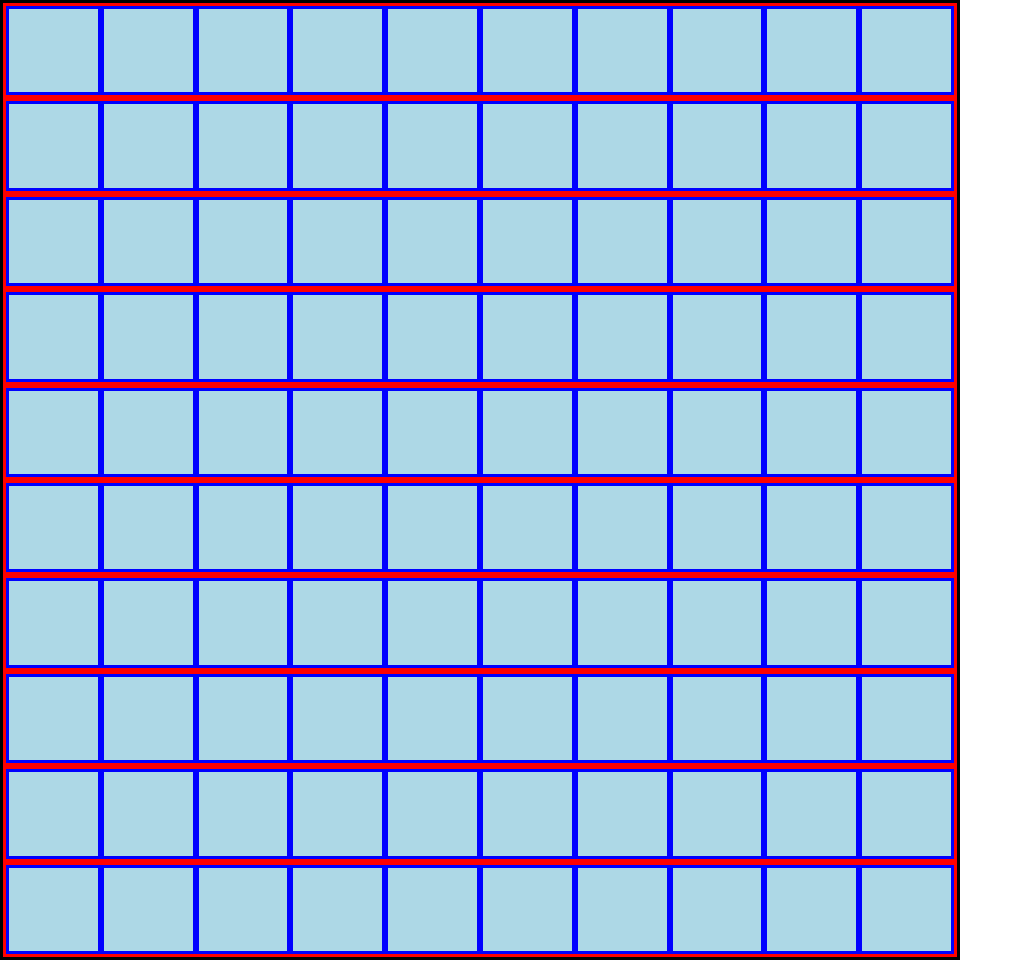
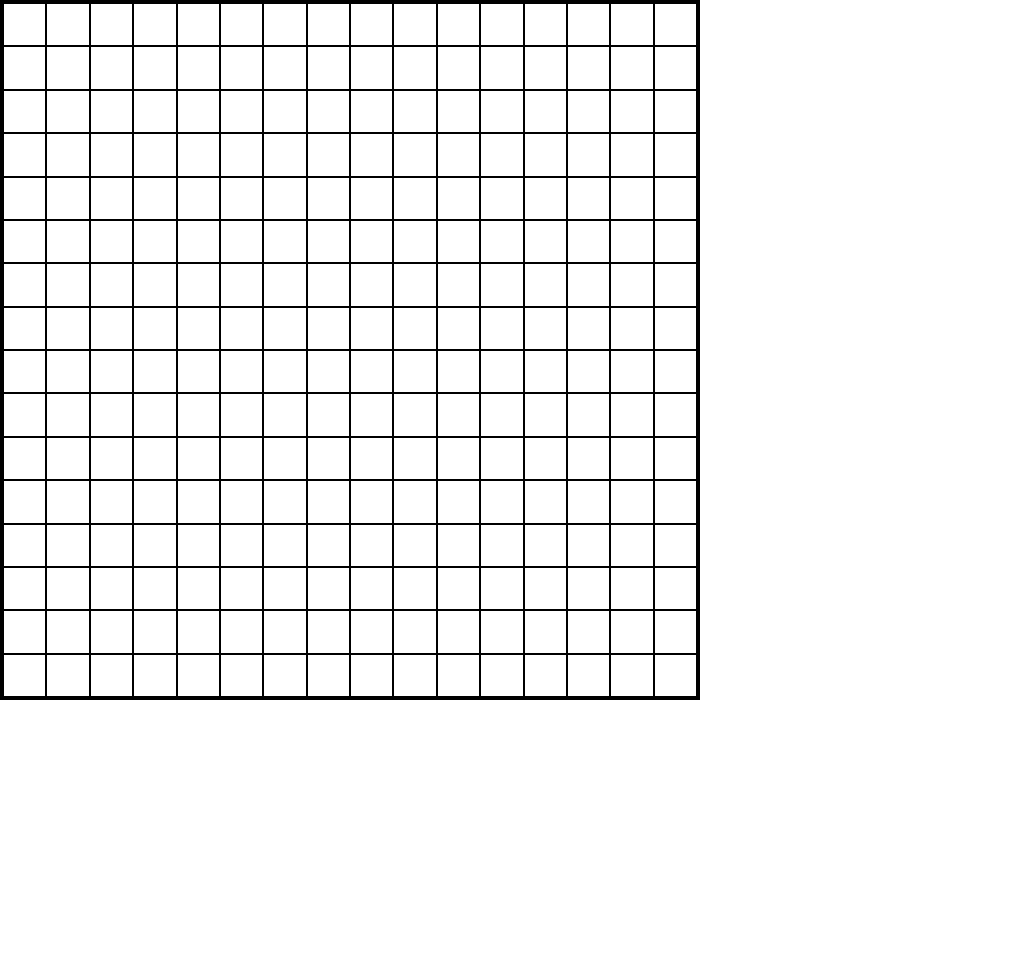
Before and after one commit to hamza-m1/odin-etch-a-sketch, a plain HTML site: page index.html in a window 1280 px wide. Shown: the whole page, without its empty margins (0-1023 px from the left). After the commit the page ends 800 px from the top, so only its background shows below. Drawn offline with Linux system fonts and the light colour scheme.

Commit message:
Tidy up code

```diff
--- a/script.js
+++ b/script.js
@@ -3,7 +3,7 @@ const container = document.querySelector(".container")
 let gridNum = 16
 
 function createRows(num) {
-    const row = document.createElement('row')
+    const row = document.createElement('div')
     row.classList.add('row')
     for (let i = 0; i < num; i++) {
         const square = document.createElement('div')
@@ -19,8 +19,7 @@ function createColumns(num) {
     }
 }
 
-// createRows(10)
-createColumns(10)
+createColumns(16)
 
 
 
--- a/styles.css
+++ b/styles.css
@@ -1,27 +1,29 @@
 * {
     box-sizing: border-box;
     margin: 0px;
+    border: 0px;
 }
 
 
 .container {
     border: solid black;
-    width: 960px;
-    height: 960px;
+    width: 700px;
+    height: 700px;
     display: flex;
     flex-direction: column;
 }
 
 .row {
     display: flex;
-    background: lightcoral;
     flex: auto;
-    border: solid red;
+    /* background: lightcoral; */
+    /* border: solid red; */
+    /* border-width: 1px; */
 }
 
 .square {
-    border: solid blue;
-    width: 10px;
-    background: lightblue;
     flex: auto;
+    border: solid black;
+    border-width: 1px;
+    /* background: lightblue; */
 }
```
